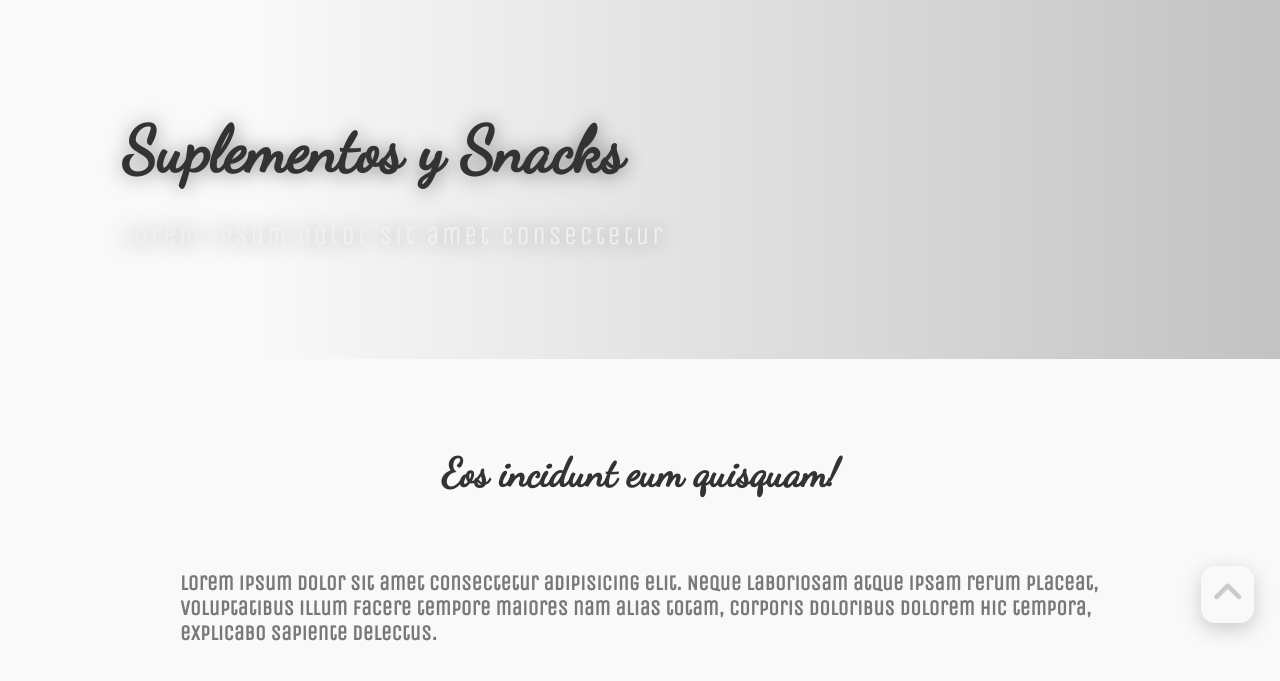
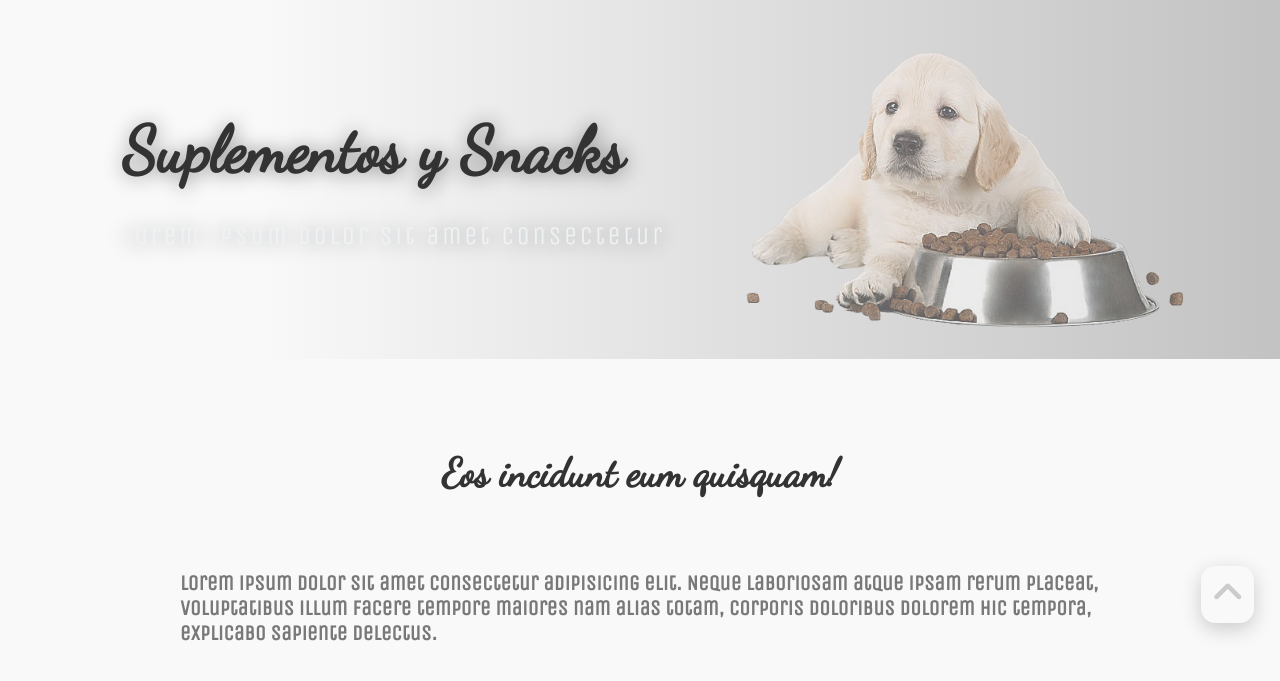
Before and after one commit to s-ol3/codo-fullPython1-half, a plain HTML site: page 1snacks.html in a window 1280 px wide. Shown: the part 81-762 px from the top of the page. Drawn offline with nearby package versions, Linux system fonts and the light colour scheme; a web font is replaced by a local one.

Commit message:
Update style.css

```diff
--- a/assets/css/style.css
+++ b/assets/css/style.css
@@ -320,7 +320,7 @@ nav img:hover {
     position: relative;
     display: grid;
     width: 100%;
-    height: 45vh; ---------------------------
+    height: 45vh;
     grid-template-columns: minmax(55vw, 4fr) 3fr;
     grid-auto-rows: 88vh;
     padding: 1.25em 3.5em;
```
